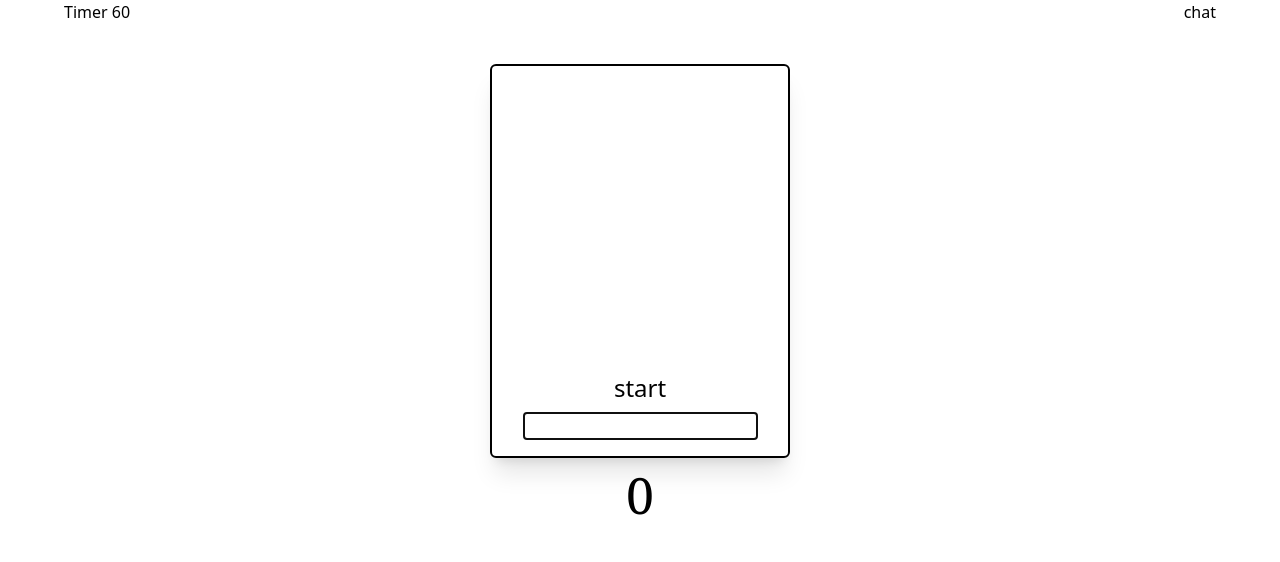
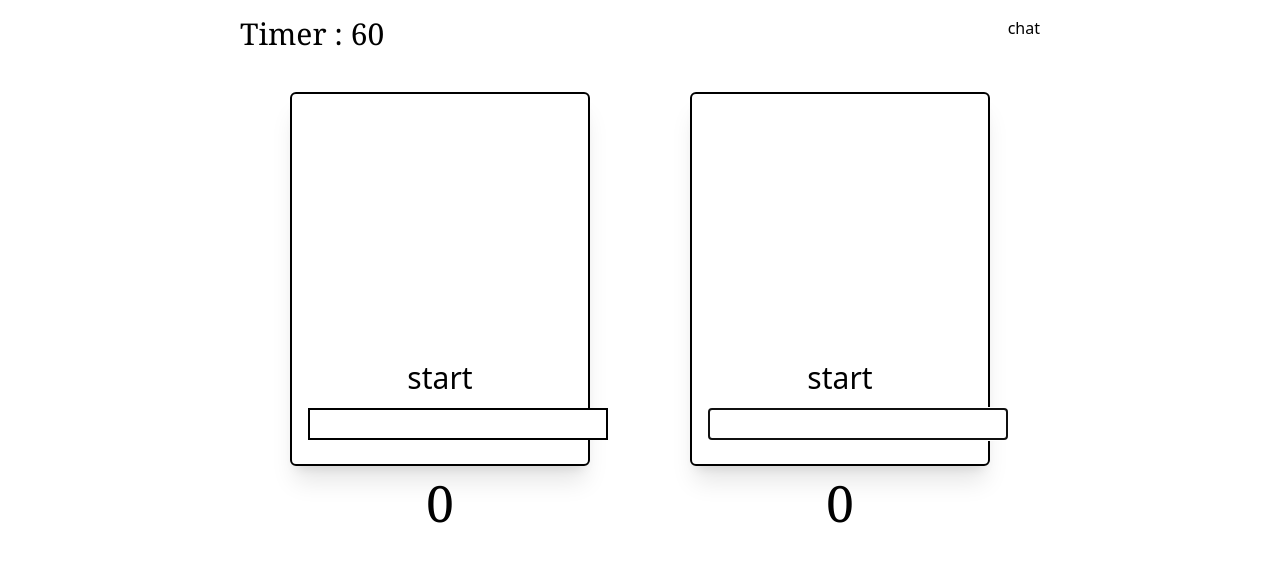
Before and after one commit to tosssssy/typing-battle, a Next.js app: page / in a window 1280 px wide. Shown: the top 562 px of the page. Built offline with nearby package versions, Linux system fonts and the light colour scheme.

Commit message:
refactor: useCallbackを追加

```diff
--- a/src/hooks/useTimer.ts
+++ b/src/hooks/useTimer.ts
@@ -1,4 +1,4 @@
-import { useEffect, useState } from 'react'
+import { useCallback, useEffect, useState } from 'react'
 import { wordList } from 'dev/wordList'
 
 export const useTimer = () => {
@@ -6,7 +6,7 @@ export const useTimer = () => {
   const [timer, setTimer] = useState<boolean>(false)
   const [words, setWords] = useState<string[]>(['start'])
 
-  const shuffleArray = (array: string[]) => {
+  const shuffleArray = useCallback((array: string[]) => {
     const cloneArray = [...array]
 
     for (let i = cloneArray.length - 1; i >= 0; i--) {
@@ -17,18 +17,21 @@ export const useTimer = () => {
     }
 
     return cloneArray
-  }
+  }, [])
 
   const shuffleWords = shuffleArray(wordList)
 
-  const countup = () => {
+  const countup = useCallback(() => {
     setCount((count) => count + 1)
-  }
+  }, [])
 
-  const addTodo = (word: string) => {
-    const newTodo = [...words, word]
-    setWords(newTodo)
-  }
+  const addTodo = useCallback(
+    (word: string) => {
+      const newTodo = [...words, word]
+      setWords(newTodo)
+    },
+    [words]
+  )
 
   useEffect(() => {
     // 2秒毎にwordsに単語を追加
--- a/src/pages/index.tsx
+++ b/src/pages/index.tsx
@@ -1,5 +1,5 @@
 import Link from 'next/link'
-import React, { useEffect, useState, VFC } from 'react'
+import React, { useCallback, useEffect, useState, VFC } from 'react'
 import { useTimer } from 'hooks/useTimer'
 
 const Home: VFC = () => {
@@ -7,10 +7,13 @@ const Home: VFC = () => {
   const [index, setIndex] = useState<number>(0)
   const { timer, setTimer, count, words } = useTimer()
 
-  const checkWord = (e: React.ChangeEvent<HTMLInputElement>) => {
+  const checkWord = useCallback(
+    (e: React.ChangeEvent<HTMLInputElement>) => {
       if (!timer) setTimer(true)
       setText(e.target.value)
-  }
+    },
+    [timer, setTimer]
+  )
 
   useEffect(() => {
     if (words[index] == text) {
@@ -18,26 +21,29 @@ const Home: VFC = () => {
       words[index] = words[index + 1]
       setIndex(index + 1)
     }
-  }, [text])
+  }, [text, index, words])
 
   return (
-    <div className='mx-auto w-[90%]'>
+    <div className='mx-auto mt-4 w-[90%] max-w-[800px]'>
       <header className='flex justify-between'>
-        <div className=''>{'Timer ' + (60 - count)}</div>
+        <div className='font-serif text-3xl'>{'Timer : ' + (60 - count)}</div>
         <Link href='chat'>chat</Link>
       </header>
       <main>
         <body>
-          <section className='p-4 mx-auto mt-10 w-[300px] text-center rounded-md border-2 border-black shadow-xl'>
+          <div className='flex justify-around'>
+            <div>
+              <div className='p-4 mx-auto mt-10 w-[300px] text-lg text-center rounded-md border-2 border-black shadow-xl'>
                 <ul className='flex flex-col-reverse h-[250px]'>
+                  <li className='text-2xl'>{words[index + 1]}</li>
                   {words.map((word, i) => (
-                <li key={i}>{index < i && i < index + 9 && word}</li>
+                    <li key={i}>{index + 1 < i && i < index + 9 && word}</li>
                   ))}
                 </ul>
 
                 {/* 入力する単語 */}
-            <div className='mt-10 text-center'>
-              <div className='h-[40px] text-2xl'>
+                <div className='text-center'>
+                  <div className='h-[40px] text-3xl'>
                     {words[index] &&
                       words[index].split('').map((v, i) => (
                         <span
@@ -55,16 +61,57 @@ const Home: VFC = () => {
 
                   <input
                     type='text'
-                className='border-2 border-black'
+                    className='my-2 text-xl border-2 border-black'
                     autoFocus
                     value={text}
                     onChange={checkWord}
                     disabled={count > 59}
                   />
                 </div>
-          </section>
+              </div>
+              <div className='font-serif text-[50px] text-center'>{index}</div>
+            </div>
 
+            <div>
+              <div className='p-4 mx-auto mt-10 w-[300px] text-lg text-center rounded-md border-2 border-black shadow-xl'>
+                <ul className='flex flex-col-reverse h-[250px]'>
+                  <li className='text-2xl'>{words[index + 1]}</li>
+                  {words.map((word, i) => (
+                    <li key={i}>{index + 1 < i && i < index + 9 && word}</li>
+                  ))}
+                </ul>
+
+                {/* 入力する単語 */}
+                <div className='text-center'>
+                  <div className='h-[40px] text-3xl'>
+                    {words[index] &&
+                      words[index].split('').map((v, i) => (
+                        <span
+                          key={i}
+                          className={`${
+                            text.length > i &&
+                            words[index].split('')[i] != text.split('')[i] &&
+                            'text-red-500'
+                          }`}
+                        >
+                          {v}
+                        </span>
+                      ))}
+                  </div>
+
+                  <input
+                    type='text'
+                    className='my-2 text-xl border-2 border-black'
+                    autoFocus
+                    value={text}
+                    onChange={checkWord}
+                    disabled={count > 59}
+                  />
+                </div>
+              </div>
               <div className='font-serif text-[50px] text-center'>{index}</div>
+            </div>
+          </div>
         </body>
       </main>
     </div>
```
Lines whose indentation alone changed are shown as unchanged.
